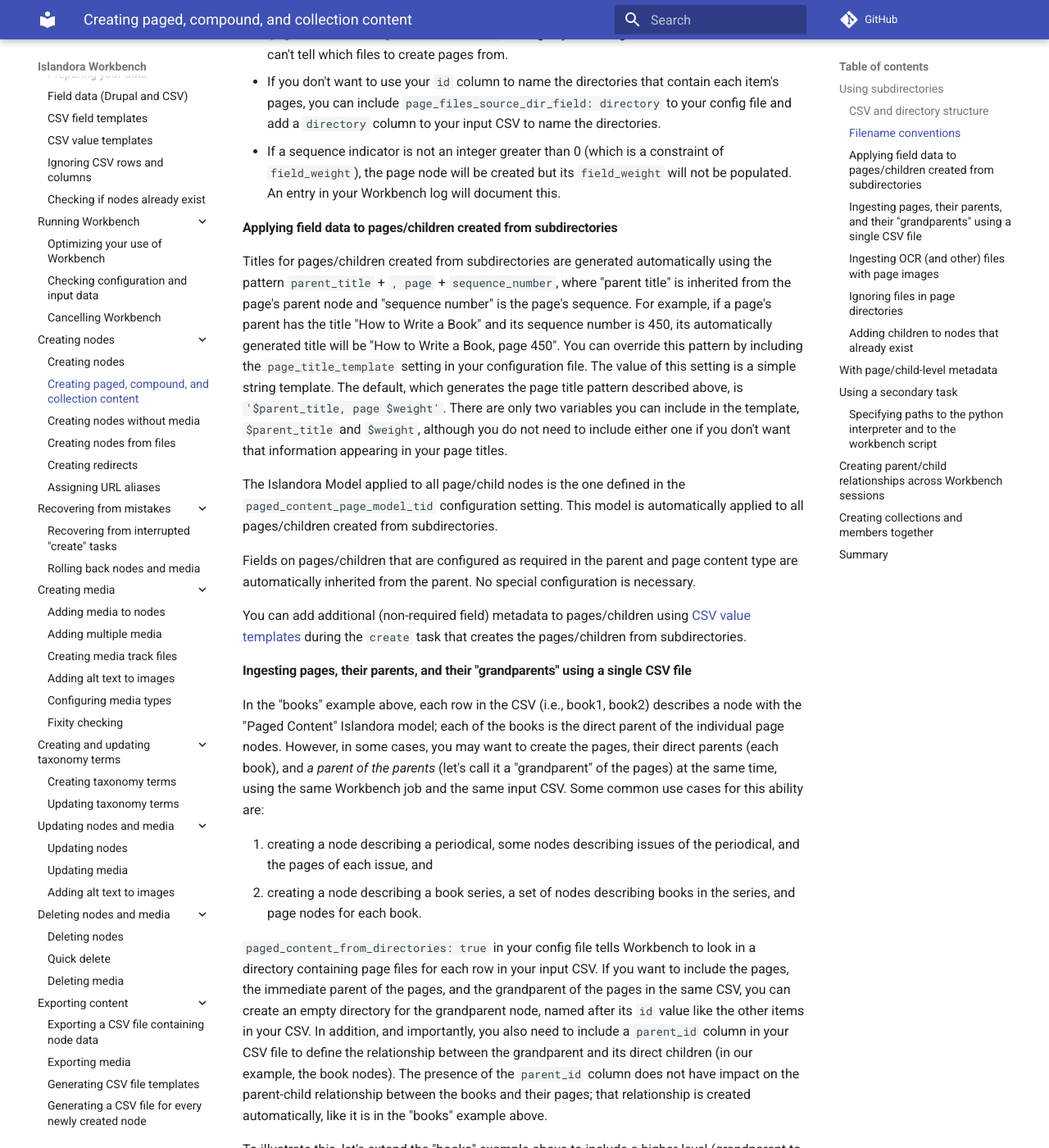
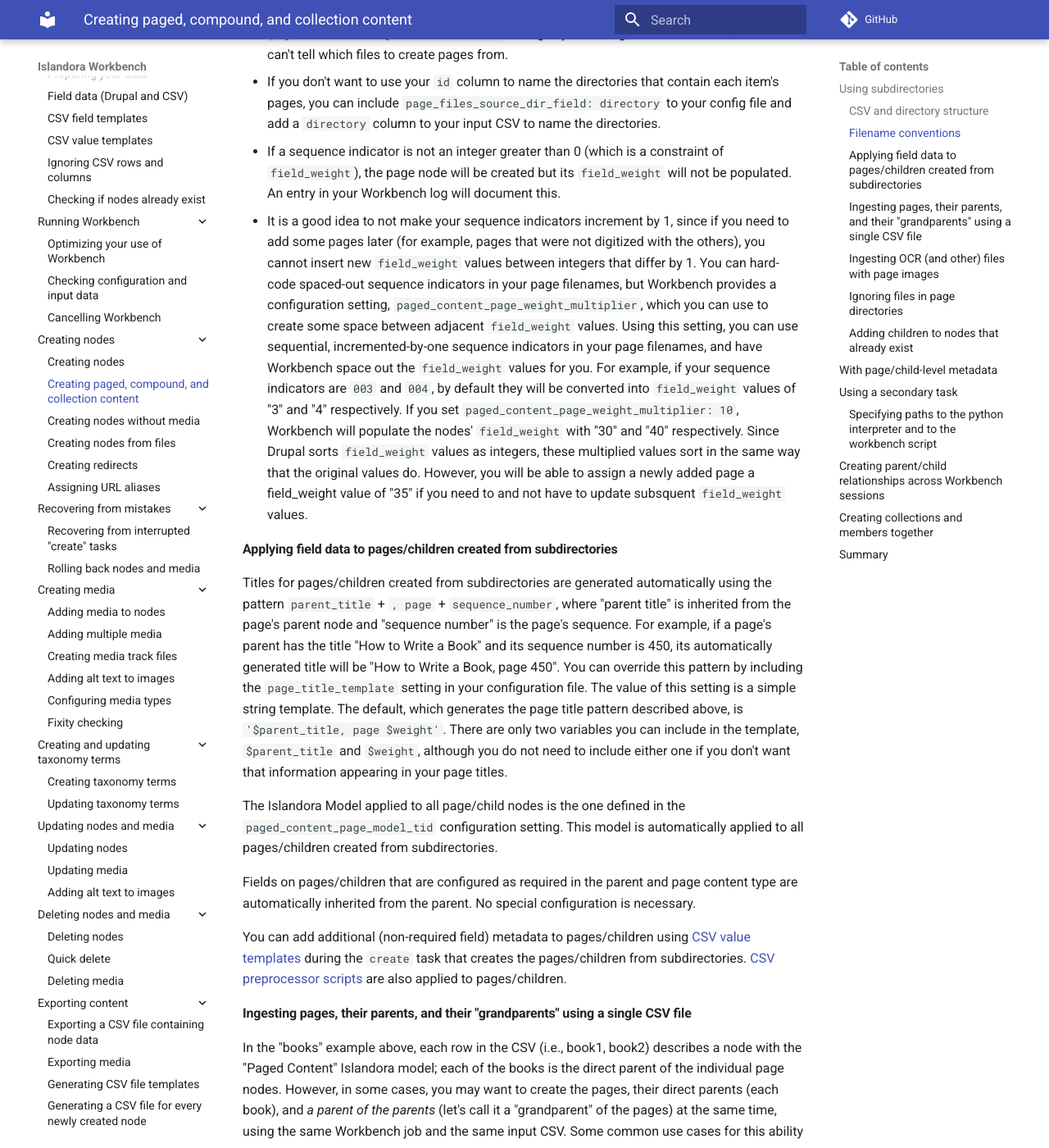
Before and after one commit to mjordan/islandora_workbench_docs, an MkDocs documentation site: the page built from docs/paged_and_compound.md, in a window 1280 px wide and 1400 px high, scrolled down 4432 px. Shown: the whole window at 82% size. Built offline with MkDocs 1.6.1 and Material for MkDocs 9.7.7, drawn with Linux system fonts in a browser that asks for light colours; comment, search, counter and statistics services are not loaded.

```diff
--- a/docs/paged_and_compound.md
+++ b/docs/paged_and_compound.md
@@ -81,6 +81,7 @@ Important things to note when using this method:
 * If your page directories contain files other than page images, you need to include the `paged_content_image_file_extension` setting in your configuration. Otherwise, Workbench can't tell which files to create pages from.
 * If you don't want to use your `id` column to name the directories that contain each item's pages, you can include `page_files_source_dir_field: directory` to your config file and add a `directory` column to your input CSV to name the directories.
 * If a sequence indicator is not an integer greater than 0 (which is a constraint of `field_weight`), the page node will be created but its `field_weight` will not be populated. An entry in your Workbench log will document this.
+* It is a good idea to not make your sequence indicators increment by 1, since if you need to add some pages later (for example, pages that were not digitized with the others), you cannot insert new `field_weight` values between integers that differ by 1. You can hard-code spaced-out sequence indicators in your page filenames, but Workbench provides a configuration setting, `paged_content_page_weight_multiplier`, which you can use to create some space between adjacent `field_weight` values. Using this setting, you can use sequential, incremented-by-one sequence indicators in your page filenames, and have Workbench space out the `field_weight` values for you. For example, if your sequence indicators are `003` and `004`, by default they will be converted into `field_weight` values of "3" and "4" respectively. If you set `paged_content_page_weight_multiplier: 10`, Workbench will populate the nodes' `field_weight` with "30" and "40" respectively. Since Drupal sorts `field_weight` values as integers, these multiplied values sort in the same way that the original values do. However, you will be able to assign a newly added page a field_weight value of "35" if you need to and not have to update subsquent `field_weight` values.
 
 #### Applying field data to pages/children created from subdirectories
 
@@ -90,7 +91,7 @@ The Islandora Model applied to all page/child nodes is the one defined in the `p
 
 Fields on pages/children that are configured as required in the parent and page content type are automatically inherited from the parent. No special configuration is necessary.
 
-You can add additional (non-required field) metadata to pages/children using [CSV value templates](/islandora_workbench_docs/csv_value_templates/#applying-csv-value-templates-to-paged-content) during the `create` task that creates the pages/children from subdirectories.
+You can add additional (non-required field) metadata to pages/children using [CSV value templates](/islandora_workbench_docs/csv_value_templates/#applying-csv-value-templates-to-paged-content) during the `create` task that creates the pages/children from subdirectories. [CSV preprocessor scripts](/islandora_workbench_docs/hooks/#csv-preprocessor-scripts) are also applied to pages/children.
 
 #### Ingesting pages, their parents, and their "grandparents" using a single CSV file
 
```
Also changed, not shown: docs/changelog.md (+2 -0 lines), docs/configuration.md (+1 -0 lines), docs/hooks.md (+4 -0 lines).
